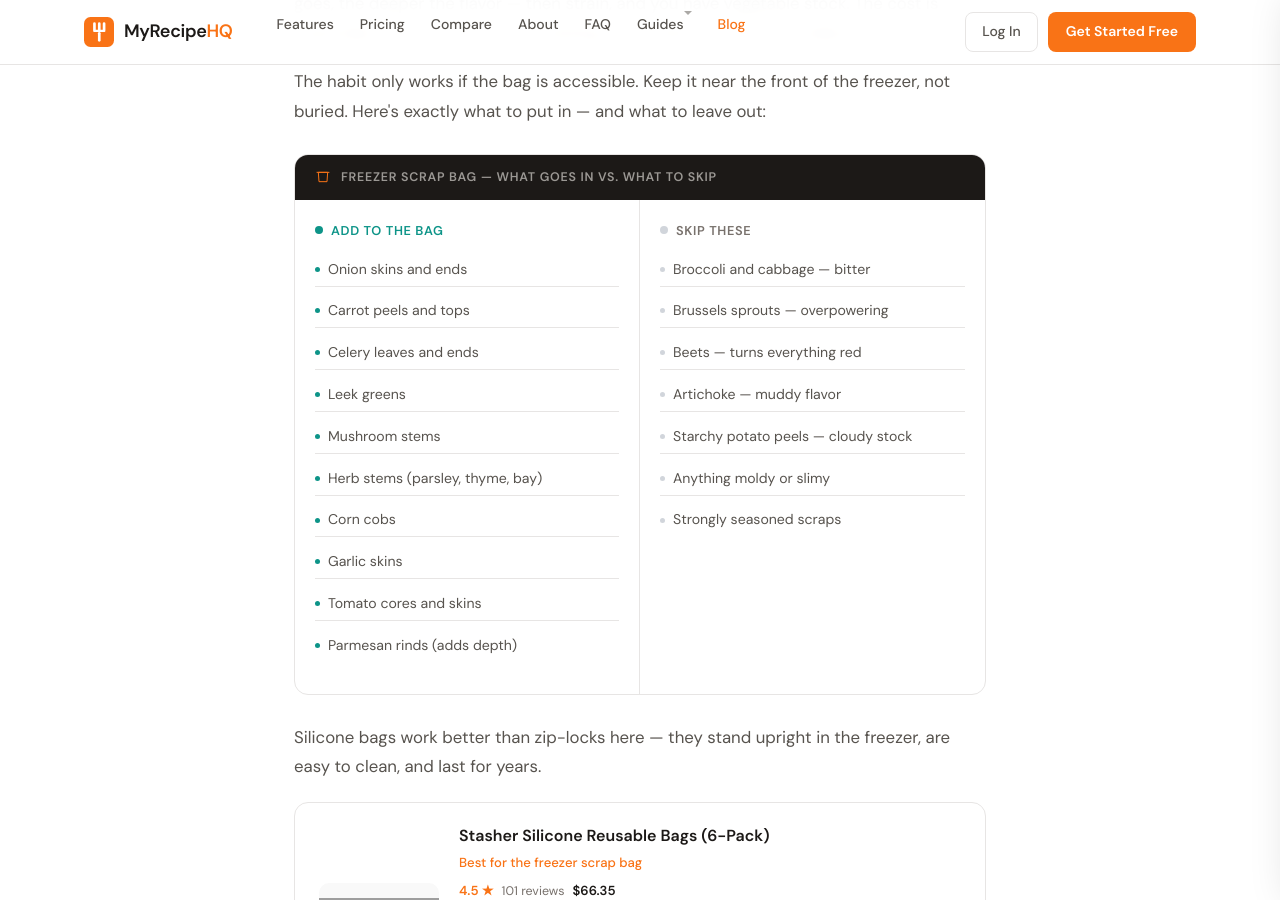
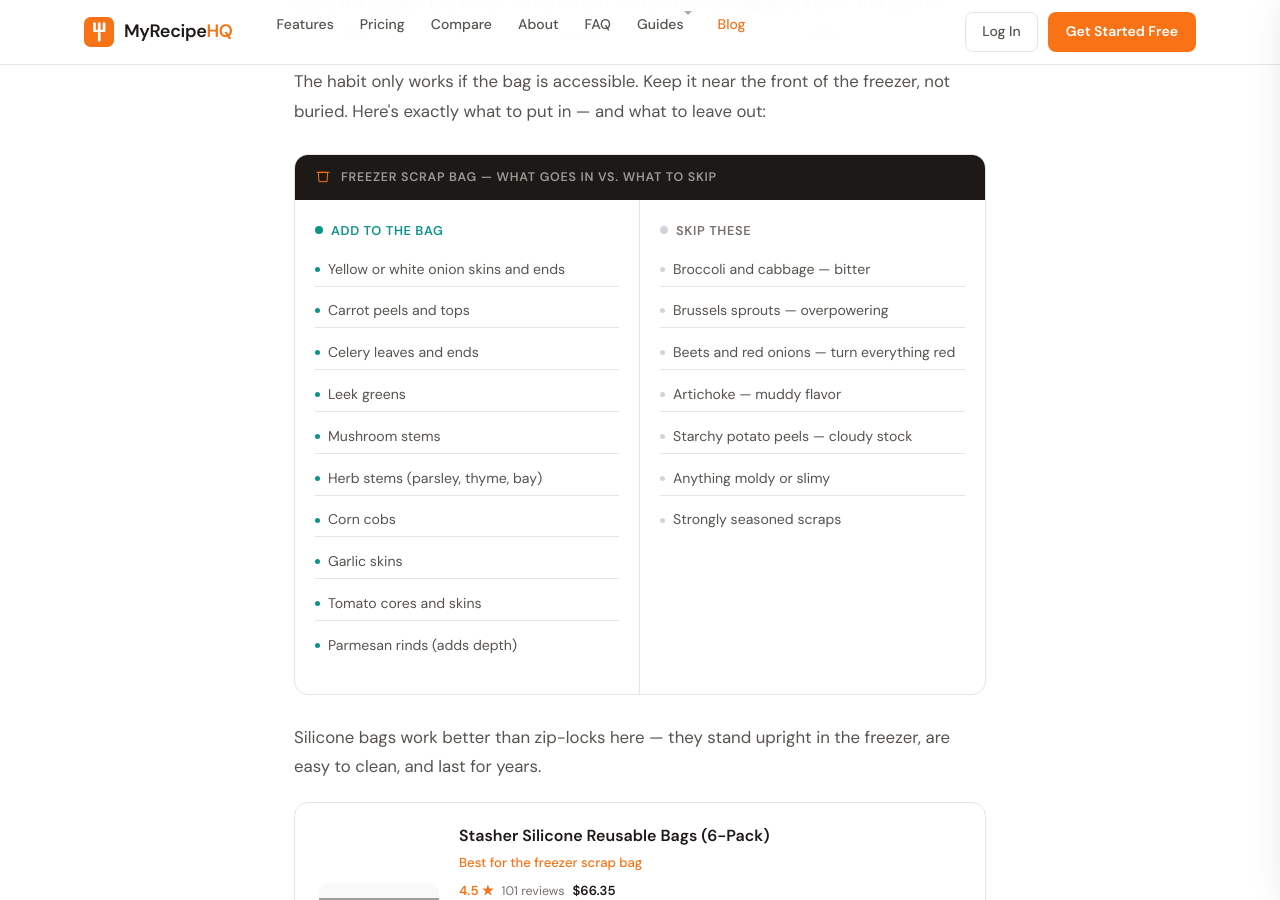
Before and after one commit to bgerlach463/recipehq-site, a Jekyll site: the page built from _posts/2026-04-11-kitchen-waste-storage.html, in a window 1280 px wide and 900 px high, scrolled down 1307 px. Built offline with Jekyll 4.4.1, drawn with Linux system fonts in a browser that asks for light colours; grey boxes are pictures that could not be loaded.

Commit message:
Clarify onion guidance in stock scrap bag: red onions turn it red
Co-Authored-By: Claude Opus 4.6 (1M context) <noreply@anthropic.com>

```diff
--- a/_posts/2026-04-11-kitchen-waste-storage.html
+++ b/_posts/2026-04-11-kitchen-waste-storage.html
@@ -351,7 +351,7 @@ schema_extra: |
           <span style="color:#0D9488;">Add to the bag</span>
         </div>
         <ul>
-          <li>Onion skins and ends</li>
+          <li>Yellow or white onion skins and ends</li>
           <li>Carrot peels and tops</li>
           <li>Celery leaves and ends</li>
           <li>Leek greens</li>
@@ -371,7 +371,7 @@ schema_extra: |
         <ul>
           <li>Broccoli and cabbage — bitter</li>
           <li>Brussels sprouts — overpowering</li>
-          <li>Beets — turns everything red</li>
+          <li>Beets and red onions — turn everything red</li>
           <li>Artichoke — muddy flavor</li>
           <li>Starchy potato peels — cloudy stock</li>
           <li>Anything moldy or slimy</li>
```
